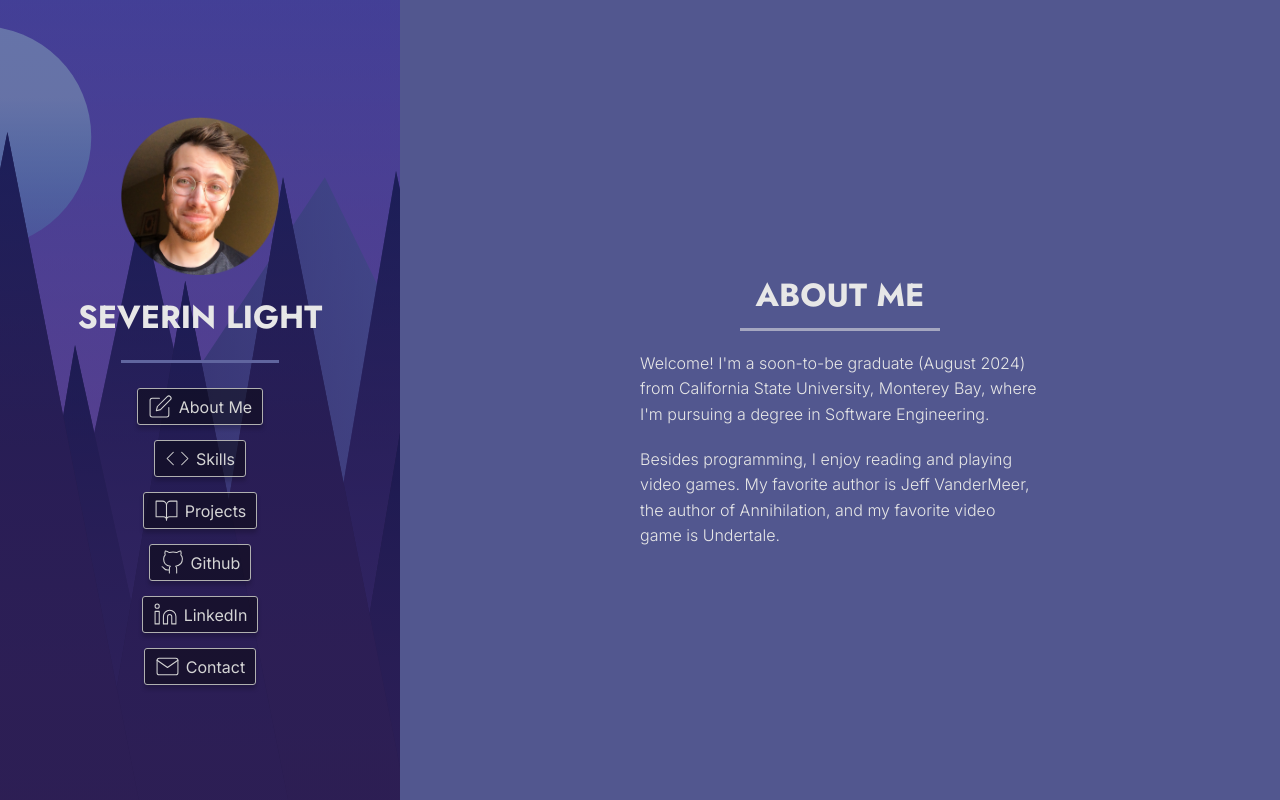
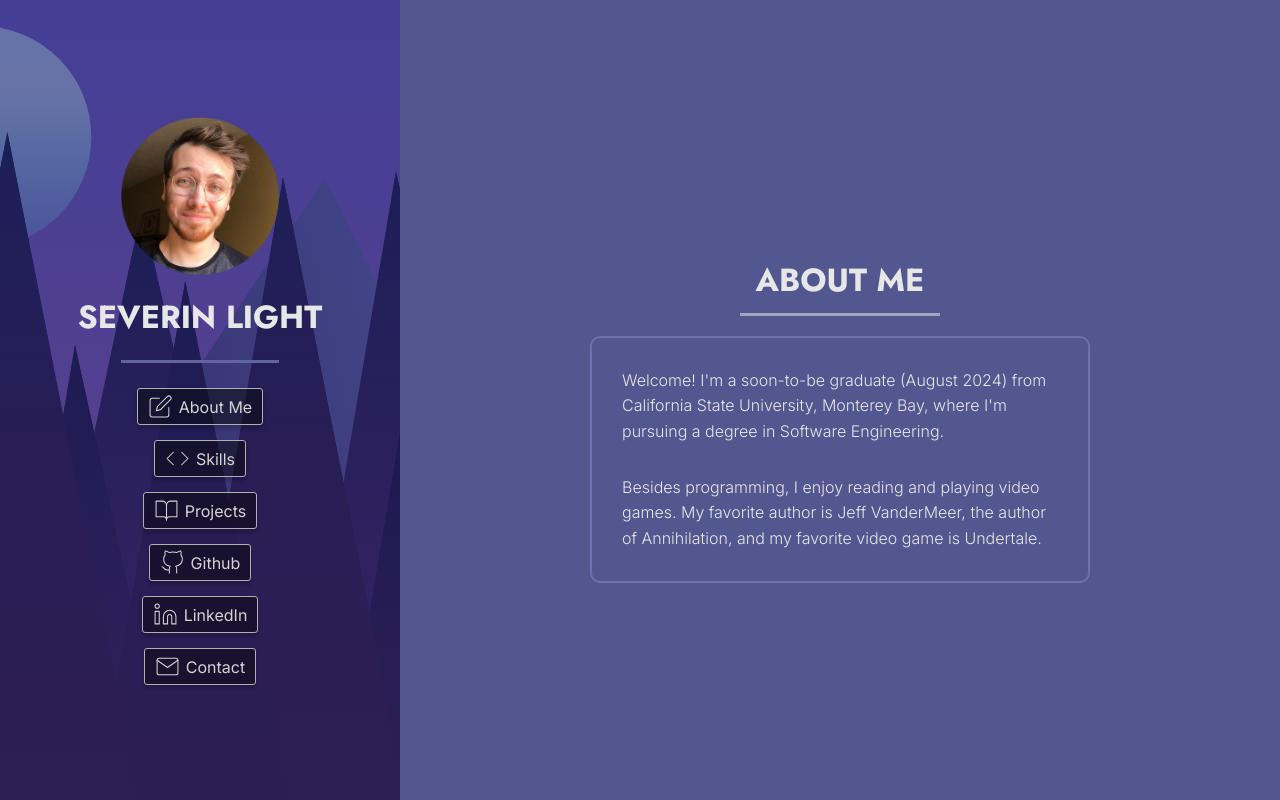
Before and after one commit to Nireves333/severin-light, a React (Vite) app: page / in a window 1280 px wide. Built offline with nearby package versions, Linux system fonts and the light colour scheme.

Commit message:
Add new project, add border around about text

```diff
--- a/src/sections/About/AboutStyles.module.css
+++ b/src/sections/About/AboutStyles.module.css
@@ -7,7 +7,9 @@
   padding: 20px;
 
   .aboutContainer {
-    max-width: 400px;
+    border: 2px solid hsl(235, 32%, 56%);
+    border-radius: 10px;
+    max-width: 500px;
     line-height: 1.6;
   }
 
@@ -20,6 +22,6 @@
   }
 
   .aboutContainer p {
-    margin-bottom: 1.2em;
+    margin: 30px;
   }
 }
--- a/src/sections/Projects/Projects.jsx
+++ b/src/sections/Projects/Projects.jsx
@@ -1,6 +1,7 @@
 import React from 'react';
 import styles from './ProjectsStyles.module.css';
 import Emporium from '../../assets/projects/Villagers-Vibe-Emporium.png';
+import PhotoPort from '../../assets/projects/PhotoPort.png';
 import Microplastics from '../../assets/projects/microplastics.png';
 import DbPharma from '../../assets/projects/DatabaseDesign.png';
 import ProjectCard from '../../common/ProjectCard';
@@ -14,6 +15,12 @@ function Projects() {
       <h1 className="sectionTitle">Projects</h1>
       <hr />
       <div className={styles.projectsContainer}>
+        <ProjectCard
+          src={PhotoPort}
+          link="https://nireves333.github.io/sample-web-photo"
+          h3="Mike Bahn's Portfolio Website"
+          p="Mock photogrophy portoflio"
+        />
         <ProjectCard
           src={Emporium}
           link="https://github.com/Nireves333/Vibe-Emporium"
--- a/src/sections/Projects/ProjectsStyles.module.css
+++ b/src/sections/Projects/ProjectsStyles.module.css
@@ -11,7 +11,6 @@
   }
 
   a {
-    width: fit-content;
     text-decoration: none;
     transition: transform 200ms ease-in-out;
   }
@@ -27,12 +26,11 @@
     width: 180px;
     margin: 5px 0 30px 0;
   }
+}
 
-  .projectsContainer {
-    display: flex;
-    flex-direction: column;
-    align-items: center;
-    margin: 15px;
-    gap: 25px;
-  }
+.projectsContainer {
+  display: grid;
+  grid-template-columns: repeat(2, 1fr);
+  gap: 20px;
+  padding: 15px;
 }
```
Also changed, not shown: src/assets/projects/PhotoPort.png (added).
